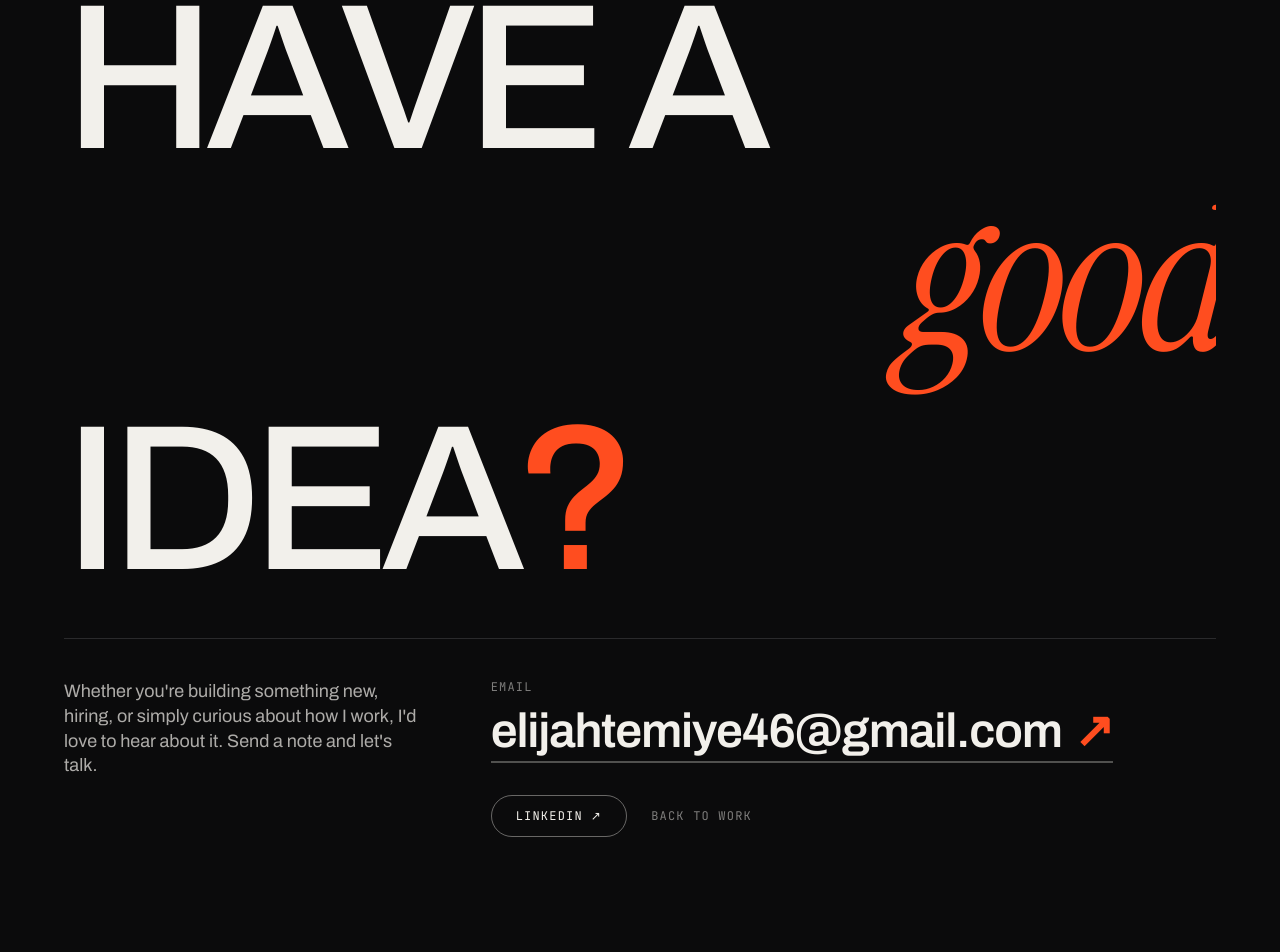
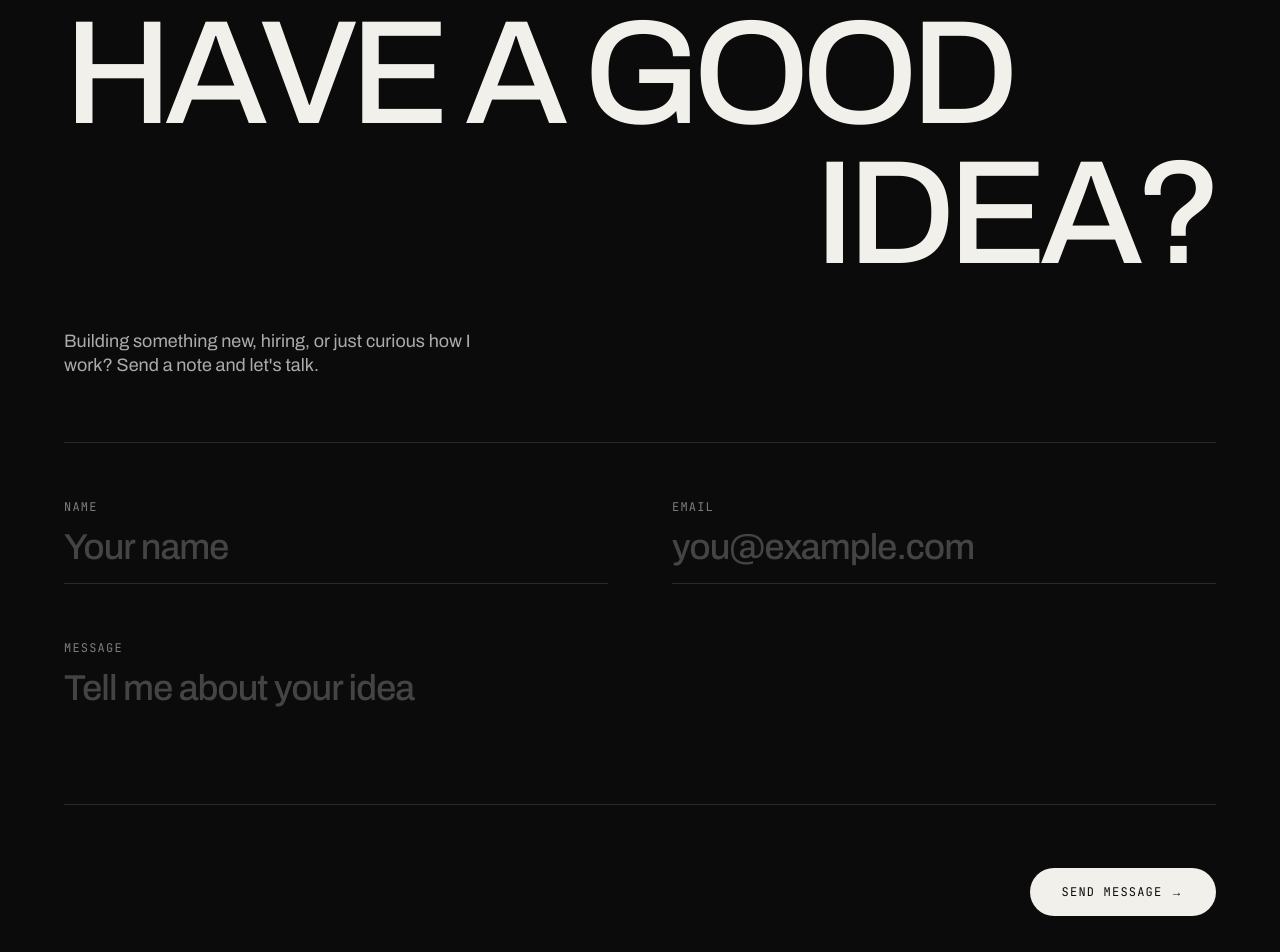
Before and after one commit to JamalOpeyemi/portfolio, a Next.js app: page /contact in a window 1280 px wide. Shown: the part 160-1112 px from the top of the page. Before the commit the page ends 1045 px from the top, so only its background shows below. Built offline with nearby package versions, Linux system fonts and the light colour scheme.

Commit message:
Contact page: hero-style headline and full-width form

```diff
--- /dev/null
+++ b/app/components/ContactForm.tsx
@@ -0,0 +1,131 @@
+"use client";
+
+import { useState } from "react";
+
+// PLACEHOLDER: paste your Web3Forms access key here (setup steps below)
+const accessKey = "a1b5ff4a-879f-47a1-8817-979cd3952e75";
+
+type Status = "idle" | "sending" | "success" | "error";
+
+const labelClass =
+  "mb-3 block font-mono text-xs uppercase tracking-widest text-foreground/50";
+
+const fieldClass =
+  "w-full border-b border-line bg-transparent pb-4 text-2xl font-medium tracking-tight text-foreground placeholder:text-foreground/25 transition-colors duration-300 focus:border-foreground focus:outline-none md:text-4xl";
+
+export default function ContactForm() {
+  const [status, setStatus] = useState<Status>("idle");
+
+  async function handleSubmit(e: React.FormEvent<HTMLFormElement>) {
+    e.preventDefault();
+    const form = e.currentTarget;
+    const data = new FormData(form);
+    setStatus("sending");
+
+    try {
+      const res = await fetch("https://api.web3forms.com/submit", {
+        method: "POST",
+        headers: { "Content-Type": "application/json", Accept: "application/json" },
+        body: JSON.stringify({
+          access_key: accessKey,
+          subject: "New message from your portfolio",
+          from_name: "Portfolio contact form",
+          name: data.get("name"),
+          email: data.get("email"),
+          message: data.get("message"),
+          botcheck: data.get("botcheck"),
+        }),
+      });
+      const json = await res.json();
+      if (json.success) {
+        setStatus("success");
+        form.reset();
+      } else {
+        setStatus("error");
+      }
+    } catch {
+      setStatus("error");
+    }
+  }
+
+  return (
+    <form onSubmit={handleSubmit} className="w-full">
+      {/* Spam trap: real people never see or fill this */}
+      <input
+        type="checkbox"
+        name="botcheck"
+        className="hidden"
+        tabIndex={-1}
+        aria-hidden="true"
+      />
+
+      {/* Name + Email side by side on desktop */}
+      <div className="grid gap-10 md:grid-cols-2 md:gap-16">
+        <div>
+          <label htmlFor="name" className={labelClass}>
+            Name
+          </label>
+          <input
+            id="name"
+            name="name"
+            type="text"
+            required
+            autoComplete="name"
+            placeholder="Your name"
+            className={fieldClass}
+          />
+        </div>
+        <div>
+          <label htmlFor="email" className={labelClass}>
+            Email
+          </label>
+          <input
+            id="email"
+            name="email"
+            type="email"
+            required
+            autoComplete="email"
+            placeholder="you@example.com"
+            className={fieldClass}
+          />
+        </div>
+      </div>
+
+      {/* Message, full width */}
+      <div className="mt-10 md:mt-14">
+        <label htmlFor="message" className={labelClass}>
+          Message
+        </label>
+        <textarea
+          id="message"
+          name="message"
+          required
+          rows={3}
+          placeholder="Tell me about your idea"
+          className={`${fieldClass} resize-none`}
+        />
+      </div>
+
+      {/* Send button bottom right, status message on the left */}
+      <div className="mt-10 flex flex-col-reverse items-start justify-between gap-6 md:mt-14 md:flex-row md:items-center">
+        <p
+          role="status"
+          aria-live="polite"
+          className="font-mono text-xs uppercase tracking-widest text-foreground/60"
+        >
+          {status === "success" && "Sent. Thank you, I'll reply soon."}
+          {status === "error" &&
+            "Something went wrong. Please email me directly instead."}
+        </p>
+
+        <button
+          type="submit"
+          disabled={status === "sending"}
+          className="inline-flex items-center gap-2 rounded-full bg-foreground px-8 py-4 font-mono text-xs uppercase tracking-widest text-background transition-colors duration-300 hover:bg-accent focus-visible:bg-accent focus-visible:outline-2 focus-visible:outline-offset-2 focus-visible:outline-accent disabled:opacity-60"
+        >
+          {status === "sending" ? "Sending..." : "Send message →"}
+        </button>
+      </div>
+    </form>
+  );
+}
--- a/app/components/ContactHero.tsx
+++ b/app/components/ContactHero.tsx
@@ -3,13 +3,19 @@
 import Link from "next/link";
 import { motion, useReducedMotion } from "framer-motion";
 import FlipText from "./FlipText";
+import ContactForm from "./ContactForm";
 
 const email = "elijahtemiye46@gmail.com";
 const linkedin = "https://www.linkedin.com/in/jamalopeyemi";
 
 // PLACEHOLDER: rewrite this invitation in your own voice
 const invitation =
-  "Whether you're building something new, hiring, or simply curious about how I work, I'd love to hear about it. Send a note and let's talk.";
+  "Building something new, hiring, or just curious how I work? Send a note and let's talk.";
+
+const lines = [
+  { text: "Have a good", align: "" },
+  { text: "Idea?", align: "text-right" },
+];
 
 export default function ContactHero() {
   const reduceMotion = useReducedMotion();
@@ -25,124 +31,83 @@ export default function ContactHero() {
     },
   });
 
-  // Headline line reveal: slides up from behind a mask
-  const lineReveal = (i: number) => ({
-    initial: reduceMotion ? (false as const) : { y: "110%" },
-    animate: { y: 0 },
-    transition: {
+  return (
+    <section className="px-6 pb-16 pt-6 md:px-16 md:pb-24 md:pt-8">
+      {/* Label (normal colour, no location) */}
+      <motion.p
+        {...fadeUp(0.1)}
+        className="font-mono text-xs uppercase tracking-widest text-foreground/60"
+      >
+        Contact
+      </motion.p>
+
+      {/* Headline: same style as the hero name, smaller */}
+      <h1 className="mt-10 w-full whitespace-nowrap text-[length:calc((100vw_-_3rem)/7.6)] font-medium uppercase leading-[1] tracking-tighter md:mt-14 md:text-[length:calc((100vw_-_8rem)/7.8)] md:leading-[0.9]">
+        {lines.map((line, i) => (
+          <span
+            key={line.text}
+            className={`block overflow-hidden pb-[0.05em] ${line.align}`}
+          >
+            <motion.span
+              className="block"
+              initial={reduceMotion ? false : { y: "110%" }}
+              animate={{ y: 0 }}
+              transition={{
                 duration: 0.9,
-      delay: 0.15 + i * 0.14,
-      ease: [0.22, 1, 0.36, 1] as [number, number, number, number],
-    },
-  });
-
-  return (
-    <section className="flex min-h-[calc(100svh-3.5rem)] flex-col px-6 pb-8 pt-6 md:min-h-[calc(100svh-4rem)] md:px-16 md:pb-12 md:pt-8">
-      {/* Top labels */}
-      <motion.div
-        {...fadeUp(0.1)}
-        className="flex items-center justify-between font-mono text-xs uppercase tracking-widest"
+                delay: 0.15 + i * 0.12,
+                ease: [0.22, 1, 0.36, 1],
+              }}
             >
-        <span className="text-accent">Contact</span>
-        <span className="text-foreground/60">Based in Malaysia</span>
-      </motion.div>
-
-      {/* Headline: the centerpiece */}
-      <div className="flex flex-1 items-center py-10 md:py-8">
-        <h1 className="w-full text-[length:calc((100vw_-_3rem)/4.6)] font-medium uppercase leading-[0.92] tracking-tighter md:text-[length:min(calc((100vw_-_8rem)/4.8),calc((100svh_-_15rem)/2.7))]">
-          {/* Line 1: left */}
-          <span className="block overflow-hidden pb-[0.05em]">
-            <motion.span className="block whitespace-nowrap" {...lineReveal(0)}>
-              <FlipText text="Have a" />
+              <FlipText text={line.text} />
             </motion.span>
           </span>
+        ))}
+      </h1>
 
-          {/* Line 2: right-aligned, italic serif, accent */}
-          <span className="block overflow-hidden pb-[0.14em] text-right">
-            <motion.span
-              className="block whitespace-nowrap font-serif font-normal normal-case italic tracking-tight text-accent"
-              {...lineReveal(1)}
-            >
-              good
-            </motion.span>
-          </span>
-
-          {/* Line 3: left, orange question mark */}
-          <span className="block overflow-hidden pb-[0.05em]">
-            <motion.span className="block whitespace-nowrap" {...lineReveal(2)}>
-              <FlipText text="Idea" />
-              <span className="text-accent">?</span>
-            </motion.span>
-          </span>
-        </h1>
-      </div>
-
-      {/* Invitation + actions */}
-      <div className="grid gap-10 border-t border-line pt-8 md:grid-cols-[4fr_8fr] md:gap-16 md:pt-10">
       <motion.p
-          {...fadeUp(0.7)}
-          className="max-w-sm text-lg leading-snug text-foreground/70"
+        {...fadeUp(0.6)}
+        className="mt-8 max-w-md text-lg leading-snug text-foreground/70 md:mt-10"
       >
         {invitation}
       </motion.p>
 
-        <div className="flex flex-col gap-8">
-          {/* Primary: email */}
-          <motion.div {...fadeUp(0.85)}>
-            <p className="mb-3 font-mono text-xs uppercase tracking-widest text-foreground/50">
-              Email
-            </p>
+      {/* Full-width form */}
+      <motion.div
+        {...fadeUp(0.8)}
+        className="mt-12 border-t border-line pt-10 md:mt-16 md:pt-14"
+      >
+        <ContactForm />
+      </motion.div>
+
+      {/* Quiet direct routes: email first */}
+      <motion.div
+        {...fadeUp(1.0)}
+        className="mt-16 flex flex-col gap-4 border-t border-line pt-8 font-mono text-xs uppercase tracking-widest md:mt-24 md:flex-row md:items-center md:justify-between"
+      >
+        <p className="flex flex-wrap items-center gap-x-6 gap-y-3 text-foreground/60">
+          <span>Or write directly</span>
           <a
             href={`mailto:${email}`}
-              className="group relative inline-flex max-w-full items-baseline gap-3 pb-2 text-2xl font-semibold tracking-tight transition-colors hover:text-accent focus-visible:outline-2 focus-visible:outline-offset-4 focus-visible:outline-accent md:text-5xl"
+            className="break-all text-foreground transition-colors hover:text-accent focus-visible:outline-2 focus-visible:outline-accent"
           >
-              <span className="break-all">{email}</span>
-              <span
-                aria-hidden="true"
-                className="inline-block text-accent transition-transform duration-300 group-hover:-translate-y-1 group-hover:translate-x-1"
-              >
-                ↗
-              </span>
-              {/* Underline: grey base, orange draws in on hover */}
-              <span
-                aria-hidden="true"
-                className="absolute inset-x-0 bottom-0 h-0.5 bg-foreground/30"
-              />
-              <span
-                aria-hidden="true"
-                className="absolute inset-x-0 bottom-0 h-0.5 origin-left scale-x-0 bg-accent transition-transform duration-500 ease-out group-hover:scale-x-100"
-              />
+            {email}
           </a>
-          </motion.div>
-
-          {/* Secondary: LinkedIn, plus a way back */}
-          <motion.div
-            {...fadeUp(1.0)}
-            className="flex flex-wrap items-center gap-3"
-          >
           <a
             href={linkedin}
             target="_blank"
             rel="noopener noreferrer"
-              className="group inline-flex items-center gap-2 rounded-full border border-foreground/40 px-6 py-3 font-mono text-xs uppercase tracking-widest transition-colors hover:border-accent hover:text-accent focus-visible:outline-2 focus-visible:outline-offset-2 focus-visible:outline-accent"
+            className="text-foreground transition-colors hover:text-accent focus-visible:outline-2 focus-visible:outline-accent"
           >
-              LinkedIn
-              <span
-                aria-hidden="true"
-                className="transition-transform duration-300 group-hover:-translate-y-0.5 group-hover:translate-x-0.5"
-              >
-                ↗
-              </span>
+            LinkedIn ↗
           </a>
+        </p>
         <Link
           href="/#work"
-              className="px-3 py-3 font-mono text-xs uppercase tracking-widest text-foreground/50 transition-colors hover:text-foreground focus-visible:outline-2 focus-visible:outline-accent"
+          className="text-foreground/50 transition-colors hover:text-foreground focus-visible:outline-2 focus-visible:outline-accent"
         >
           Back to work
         </Link>
       </motion.div>
-        </div>
-      </div>
     </section>
   );
 }
```
Lines whose indentation alone changed are shown as unchanged.
